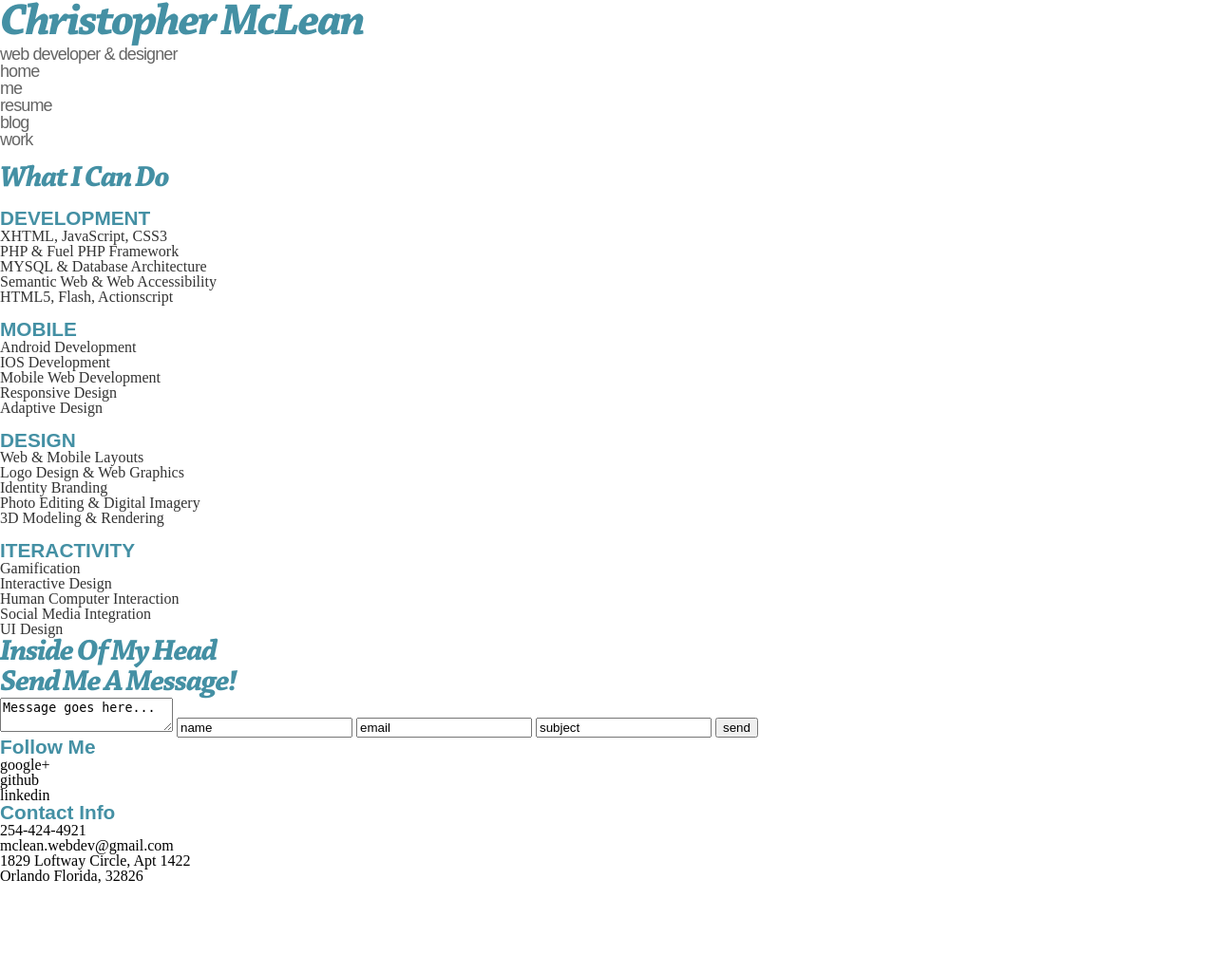
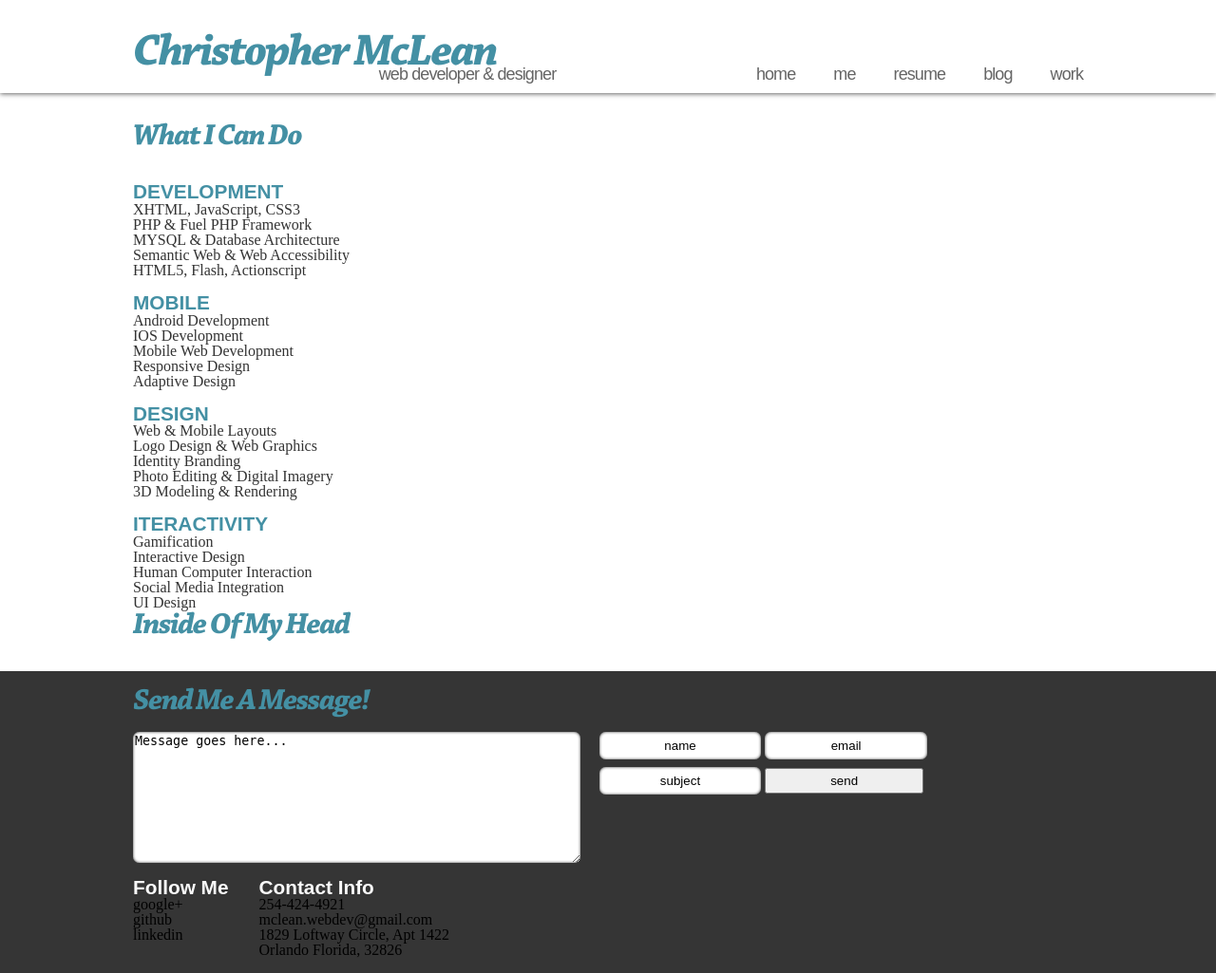
Before and after one commit to havok2905/Portfolio, a PHP site: page /index.php in a window 1280 px wide. Shown: the whole page at 95% size. Before the commit the page ends 931 px from the top, so only its background shows below. Run offline with PHP 8.4, Linux system fonts and the light colour scheme.

Commit message:
styled header and started styling the footer

```diff
--- a/css/main.css
+++ b/css/main.css
@@ -1,3 +1,5 @@
+/* FONT IMPORTS */
+
 @font-face {
     font-family:ChapPro;
     src: url(../fonts/Chap/ChaparralPro-BoldIt.otf) format("opentype"),
@@ -17,9 +19,63 @@
          url(../fonts/Ghandi/GandhiSerif-Regular-webfont.svg#GandhiSerifRegular) format('svg');
 }
 
+/* CONTAINERS */
+
+body{
+	width: 100%;
+}
+
+.clear{
+	clear:both;
+}
+
+.container{
+	clear: both;
+	display: block;
+	max-width: 62.5em;
+	margin-left: auto;
+	margin-right: auto;
+}
+
+.container{
+	padding-top:7em;
+}
+
+.header{
+	padding-top: 2em;
+	position: fixed;
+	background-color: #FFFFFF;
+	width:100%;
+	box-shadow: #666 0px 1px 5px;
+}
+
+.header_container{
+	max-width:62.5em;
+	margin-right: auto;
+	margin-left: auto;
+}
+
+.contact_container{
+	clear:both;
+}
+
+.contact_sub_container{
+	margin-top: 1em;
+	margin-right: 2em;
+	float:left;
+}
+
+.footer{
+	margin-top: 2em;
+	padding-top: 1em;
+	padding-bottom: 1em;
+	background-color: #353535;
+}
 
 
 /* HEADERS & TEXT */
+
+.headers{float: left;}
 
 h1{
 	font-family: ChapPro;
@@ -33,6 +89,9 @@ h2{
 	font-size: 1.125em;
 	color: #656565;
 	letter-spacing: -0.05em;
+	position: relative;
+	left:14.375em;
+	top:-0.625em;
 }
 
 h3{
@@ -40,6 +99,7 @@ h3{
 	font-size: 2em;
 	color: #4490A4;
 	letter-spacing: -0.05em;
+	margin-bottom: 0.5em;
 }
 h3 a{text-decoration: underline; color:#4490A4;}
 h3 a:hover{color:#999999;}
@@ -50,6 +110,7 @@ h4{
 	font-weight: 900;
 	color: #4490A4;
 }
+.contact_sub_container h4{color: #FAFAFA}
 
 h5{
 
@@ -62,6 +123,17 @@ h6{
 a{
 	text-decoration: none;
 	color: #000;
+}
+
+ul.nav{
+	float: right;
+	position: relative;
+	top:2.3em;
+}
+
+ul.nav li{
+	float: left;
+	margin-left:2.5em;
 }
 
 ul.nav a{
@@ -83,3 +155,29 @@ ul.nav a{
 .bold{
 	font-weight: bold;
 }
+
+/* FORMS AND INPUTS */
+
+form{
+	display:block;
+}
+
+.styledform{
+	border-radius: 0.5em;
+	border: none;
+	box-shadow: inset #333333 0px 0px 3px;
+}
+
+textarea{
+	width:35em;
+	height:10em;
+	float: left;
+	margin-right: 20px;
+}
+
+input{
+	width:12.5em;
+	height:2em;
+	margin-bottom: 0.6em;
+	text-align: center;
+}
--- a/includes/layout.php
+++ b/includes/layout.php
@@ -23,8 +23,11 @@
 	</head>
 	<body>
 		<div class="header">
+			<div class="header_container">
+				<div class="headers">
 					<h1><img src="">Christopher McLean</h1>
 					<h2>web developer &amp; designer</h2>
+				</div>
 				<ul class="nav">
 					<li><img src=""/><a href="index.php">home</a></li>
 					<li><img src=""/><a href="me.php">me</a></li>
@@ -33,6 +36,8 @@
 					<li><img src=""/><a href="work.php">work</a></li>
 				</ul>
 			</div>
+		</div>
+		<div class="container">
 EOT;
 			return $response;
 		}
@@ -41,21 +46,29 @@ EOT;
 		public static function footer()
 		{
 			$response = <<<EOT
+		</div>
 		<div class="footer">
+			<div class="header_container">
 				<h3>Send Me A Message!</h3>
 				<form name="email" action="" method="post">
-				<textarea name="message">Message goes here...</textarea>
-				<input type="text" name="name" value="name"/>
-				<input type="text" name="email" value="email"/>
-				<input type="text" name="subject" value="subject"/>
+					<textarea name="message" class="styledform">Message goes here...</textarea>
+					<div class="input_container">
+						<input class="styledform" type="text" name="name" value="name"/>
+						<input class="styledform" type="text" name="email" value="email"/>
+						<input class="styledform" type="text" name="subject" value="subject"/>
 						<input type="submit" name="send" value="send"/>
+					</div>
 				</form>
+				<div class="contact_container">
+					<div class="contact_sub_container">
 						<h4>Follow Me</h4>
 						<ul>
 							<li><a href="https://plus.google.com/u/0/108287038105459970762/posts"><img src=""/><span>google+</span></a></li>
 							<li><a href="https://github.com/havok2905"><img src=""/><span>github</span></a></li>
 							<li><a href="http://www.linkedin.com/pub/christopher-mclean/23/261/789"><img src=""></img><span>linkedin</span></a></li>
 						</ul>
+					</div>
+					<div class="contact_sub_container">
 						<h4>Contact Info</h4>
 						<ul>
 							<li>254-424-4921</li>
@@ -64,6 +77,10 @@ EOT;
 							<li>Orlando Florida, 32826</li>
 						</ul>
 					</div>
+					<div class="clear"></div>
+				</div>
+			</div>
+		</div>
 	</body>
 </html>
 EOT;
--- a/index.php
+++ b/index.php
@@ -7,7 +7,6 @@
 
 <div>
 	<img src="">
-	<h3></h3>
 </div>
 <div>
 	<h3>What I Can Do</h3>
```
Lines whose indentation alone changed are shown as unchanged.
